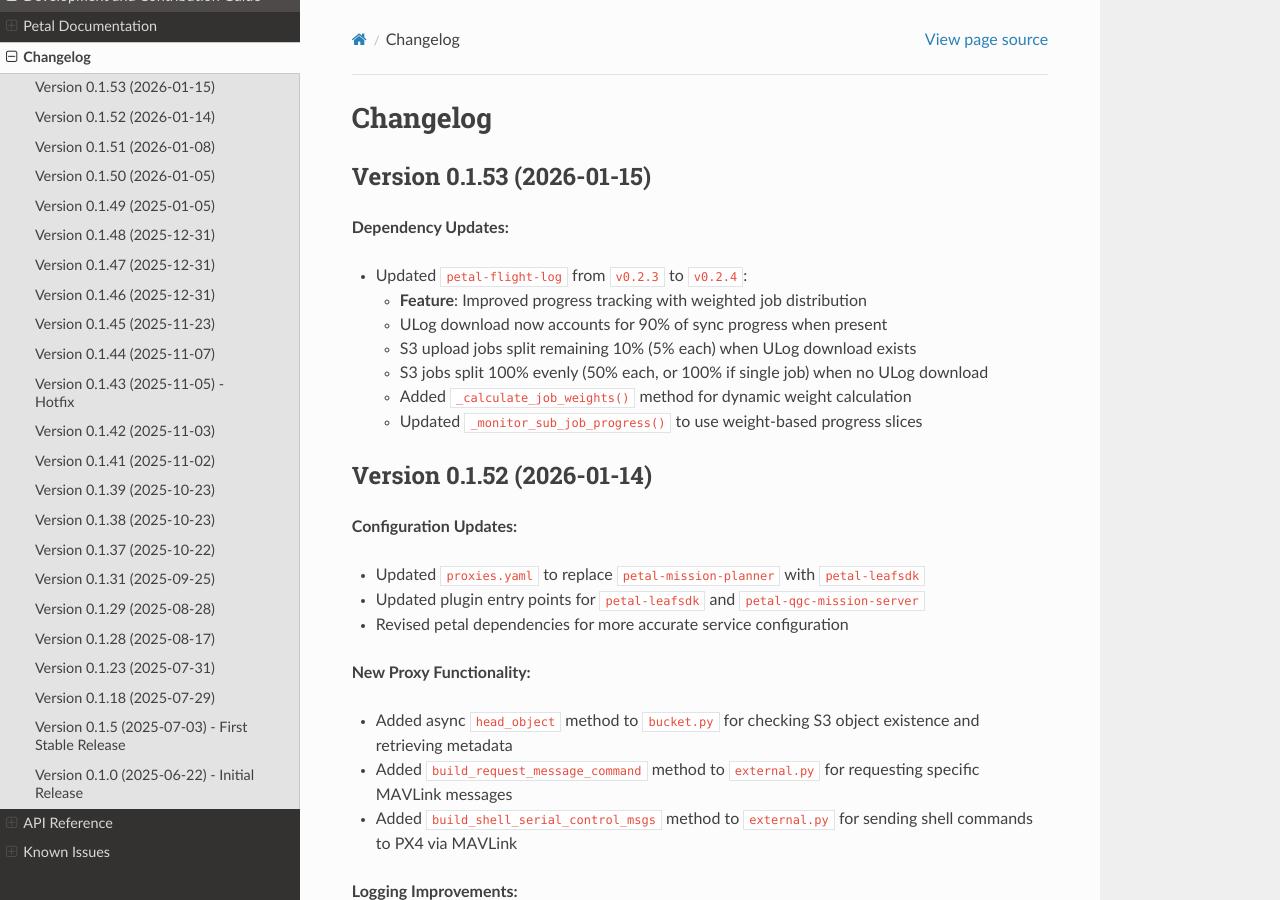
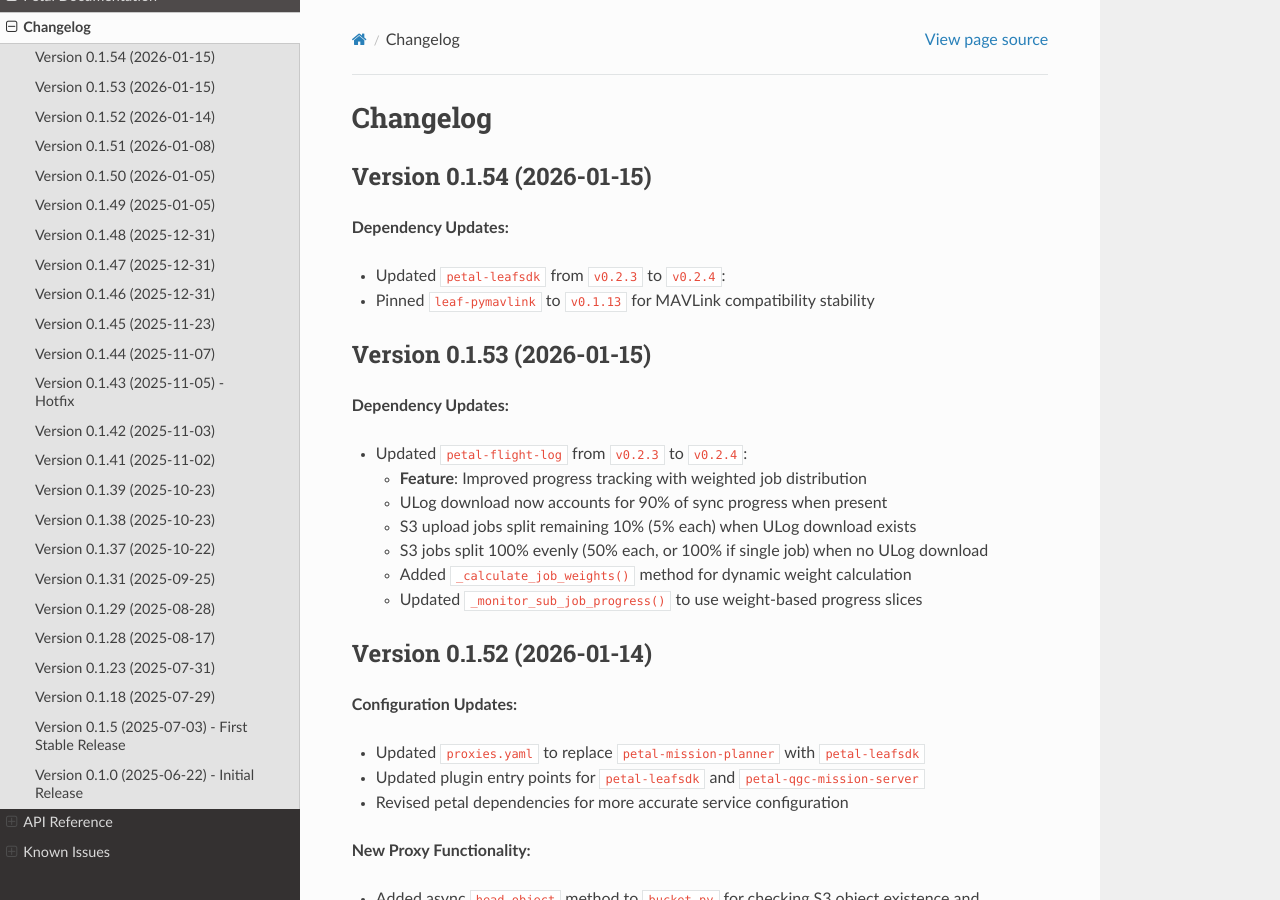
Before and after one commit to DroneLeaf/petal-app-manager, a Sphinx documentation site: the page built from docs/changelog.rst, in a window 1280 px wide and 900 px high. Built offline with Sphinx 7.4.7 and the Read the Docs theme 3.1.0, drawn with Linux system fonts in a browser that asks for light colours; the version number is read from the project's files by our own code; some of the changed text lies outside the part shown.

Commit message:
fix: update changelog for version 0.1.54 with petal-leafsdk dependency changes

```diff
--- a/docs/changelog.rst
+++ b/docs/changelog.rst
@@ -1,5 +1,13 @@
 Changelog
 =========
+
+Version 0.1.54 (2026-01-15)
+---------------------------
+
+**Dependency Updates:**
+
+- Updated ``petal-leafsdk`` from ``v0.2.3`` to ``v0.2.4``:
+- Pinned ``leaf-pymavlink`` to ``v0.1.13`` for MAVLink compatibility stability
 
 Version 0.1.53 (2026-01-15)
 ---------------------------
```
